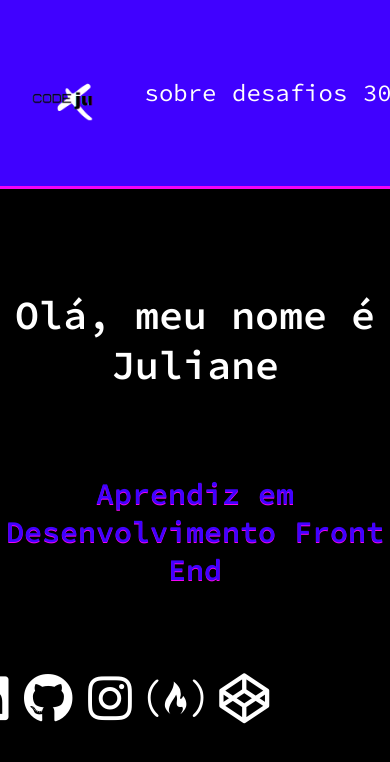
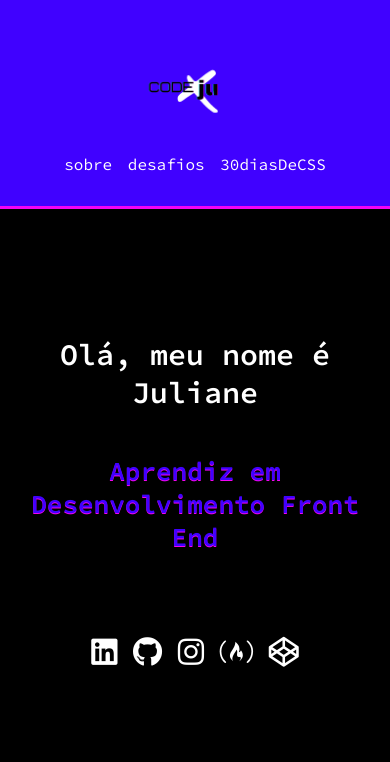
Before and after one commit to JulianePires/30diasDeCSS, a plain HTML site: page index.html in a window 390 px wide. Shown: the top 762 px of the page. Drawn offline with Linux system fonts and the light colour scheme; a web font is replaced by a local one.

Commit message:
correções na responsividade

```diff
--- a/css/style.css
+++ b/css/style.css
@@ -43,7 +43,7 @@ h4{
 
 header{
     width: 100vw;
-    height: 22vh;
+    max-height: 22vh;
     background: #4001FF;
     display: flex;
     justify-content: space-between;
@@ -57,7 +57,7 @@ header{
 }
 
 header img{
-    width: 30%;
+    max-width: 30%;
     position: relative;
     top: 0.5rem;
 }
@@ -89,6 +89,7 @@ header .nav .nav-list li{
     height: 100vh;
     display: flex;
     justify-content: center;
+    flex-wrap: wrap;
     align-items: center;
     text-align: center;
     font-family: 'Source Code Pro', sans-serif;
@@ -96,28 +97,28 @@ header .nav .nav-list li{
 
 .intro .aboutMe h1{
     margin-top: 20vh;
-    font-size: 40px;
     color: white;
 }
 
 .intro .aboutMe h2{
     margin: 10vh 0;
     color: #4001FF;
-    font-size: 30px;
     text-shadow: 0 1px 0 #F403F4;
 }
 
 /*SOCIAL MEDIA LINKS*/
 
 .intro .aboutMe .social{
+
     display: flex;
     justify-content: center;
     align-items: center;
-    max-width: 60vw;
+    max-width: 100vw;
     margin-top: 10vh;
 }
 
 .intro .aboutMe .social .fab{
+    text-align: center;
     color: #fff;
     font-size: 50px;
     margin-right: 2vw;
@@ -200,7 +201,7 @@ header .nav .nav-list li{
 }
 
 .cartoes .card{
-    width: 30vw;
+    width: 300px;
     height: auto;
     background: white;
     margin: 40px 0;
@@ -224,8 +225,8 @@ header .nav .nav-list li{
 }
 
 .cartoes .card .cardImg img{
-    max-width: 30vw;
-    max-height: 30vh;
+    max-width: 100%;
+    max-height: 11em;
 }
 
 .cartoes .card .links{
@@ -250,3 +251,79 @@ header .nav .nav-list li{
     color: #211F1F;
     cursor: pointer;
 }
+
+@media (max-width: 1000px){
+    .cartoes{
+        flex-wrap: wrap;
+        justify-content: center;
+        flex-flow: column;
+    }
+}
+
+@media (max-width: 750px){
+
+    h1{
+        font-size: 30px;
+    }
+
+    h2{
+        font-size: 26px;
+    }
+
+    h3{
+        font-size: 18px;
+    }
+
+    h4{
+        font-size: 14px;
+    }
+
+    header{
+        position: relative;
+        top: 0;
+        left: 0;
+        justify-content: center;
+        flex-wrap: wrap;
+        max-height: 60vh;
+        min-width: 100vw;
+    }
+
+    header img{
+        max-width: 35%;
+    }
+
+    header .nav .nav-list a{
+        font-size: 100%;
+    }
+
+    .intro{
+        margin-left: 20px;
+        margin-right: 20px;
+        height: 70vh;
+    }
+
+    .intro .aboutMe h1{
+        margin-top: 0vh;
+    }
+
+    .intro .aboutMe h2{
+        margin: 5vh 0;
+    }
+
+    .intro .aboutMe .social .fab{
+        font-size: 30px;
+    }
+
+    .about{
+        flex-wrap: wrap;
+        max-height: 150vh;
+    }
+
+    .about img{
+        width: 50vw;
+    }
+
+    .cartoes{
+        flex-wrap: wrap;
+    }
+}
```
